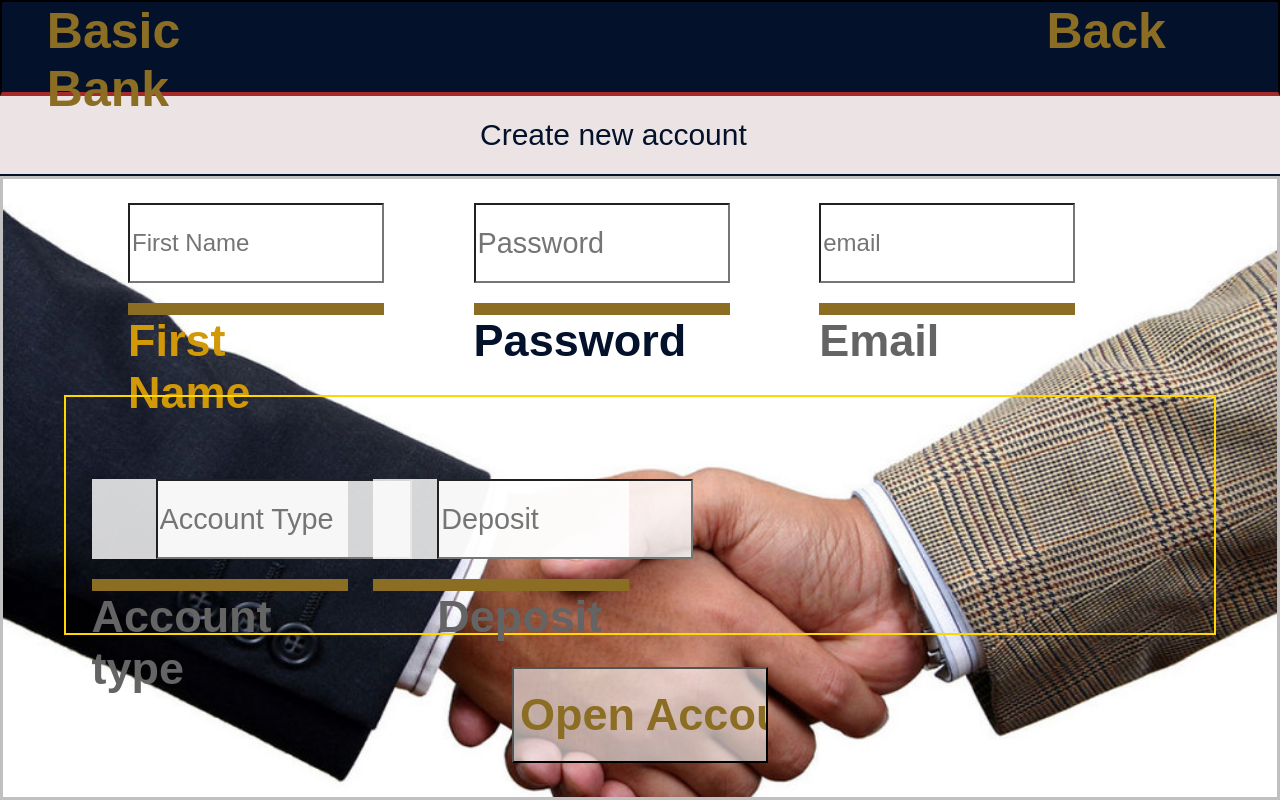
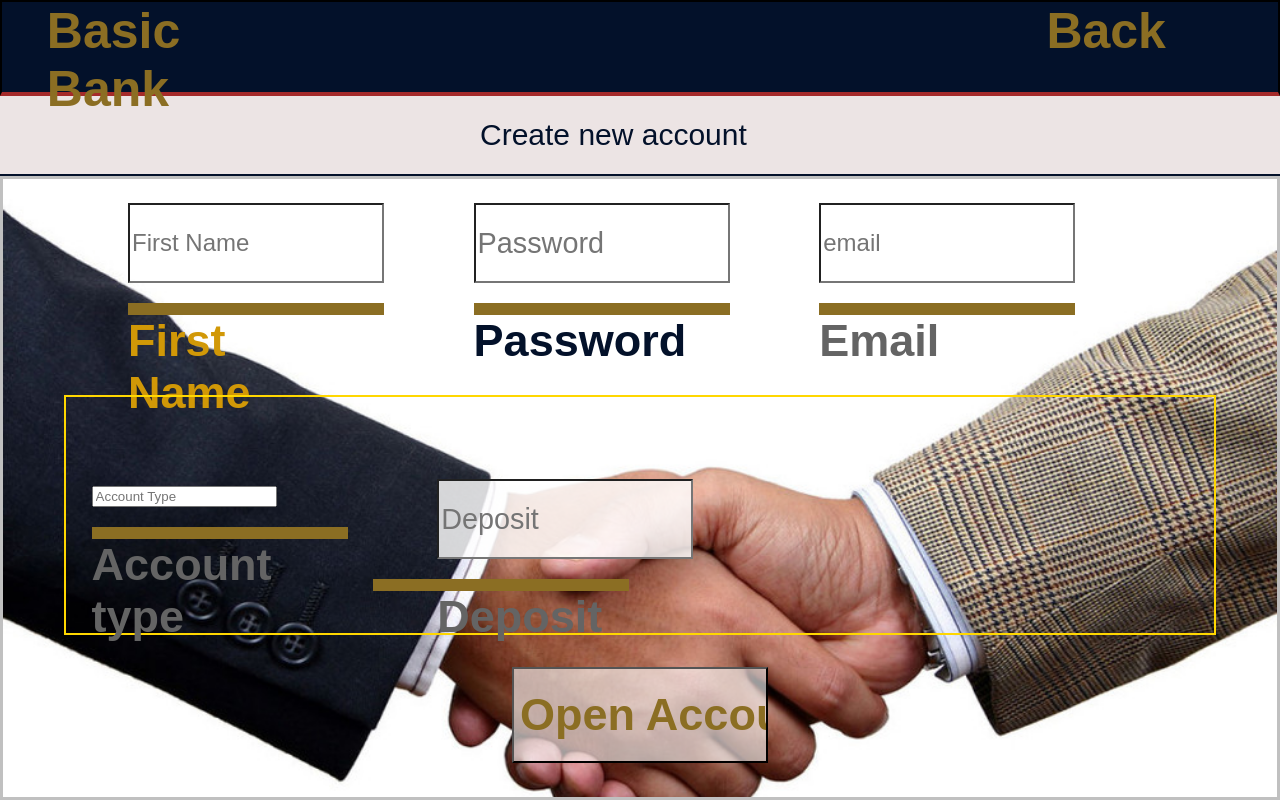
Before and after one commit to cyberstizz/basicbank, a React (Create React App) app: page /create in a window 1280 px wide. Built offline with nearby package versions, Linux system fonts and the light colour scheme.

Commit message:
got rid of background color on deposit block and account type block

```diff
--- a/src/components/Accounts.css
+++ b/src/components/Accounts.css
@@ -275,7 +275,6 @@ margin-top: 2vh; */
     width: 20vw;
     margin-left: 2vw;
     margin-top: 1vh;
-    background-color: rgba(255, 255, 255, 0.814);
     font-size: larger;
 }
 
@@ -284,6 +283,5 @@ margin-top: 2vh; */
     width: 20vw;
     margin-left: 2vw;
     margin-top: 1vh;
-    background-color: rgba(255, 255, 255, 0.814);
     font-size: larger;
 }
--- a/src/components/Create.js
+++ b/src/components/Create.js
@@ -66,7 +66,7 @@ const Create = () => {
 
 
         <div className="accountTypeBlock">
-        <input placeholder="Account Type" type="text" className="email"></input>
+        <input placeholder="Account Type" type="text" className="accounType"></input>
         <div className="decorativeLine"></div>
         <p className="accountTypeText">Account type</p>
 
@@ -75,7 +75,7 @@ const Create = () => {
 
         <div className="depositBlock">
 
-        <input placeholder="Deposit" type="text" className="email"></input>
+        <input placeholder="Deposit" type="text" className="deposit"></input>
         <div className="decorativeLine"></div>
         <p className="emailText">Deposit</p>
         </div>
```
